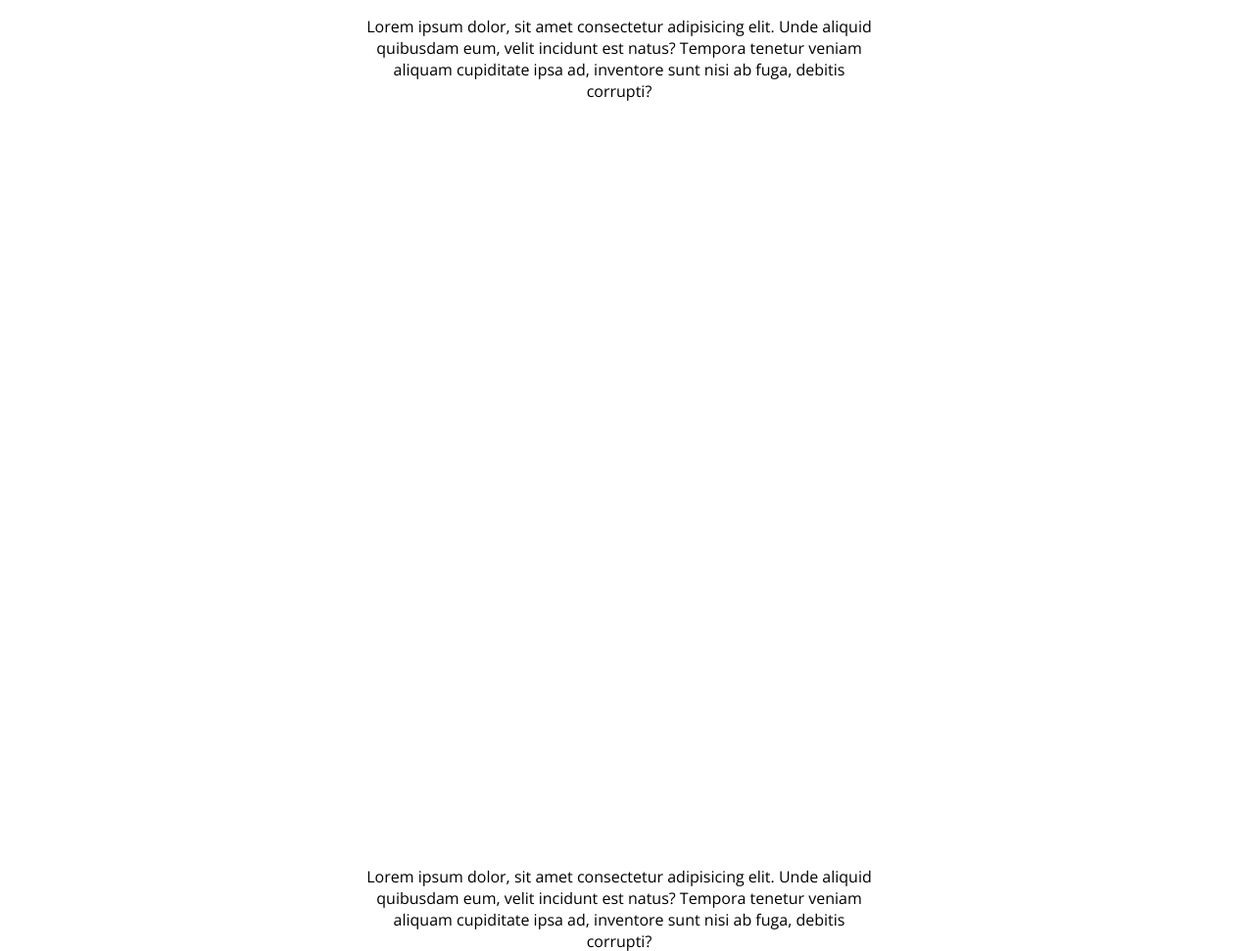
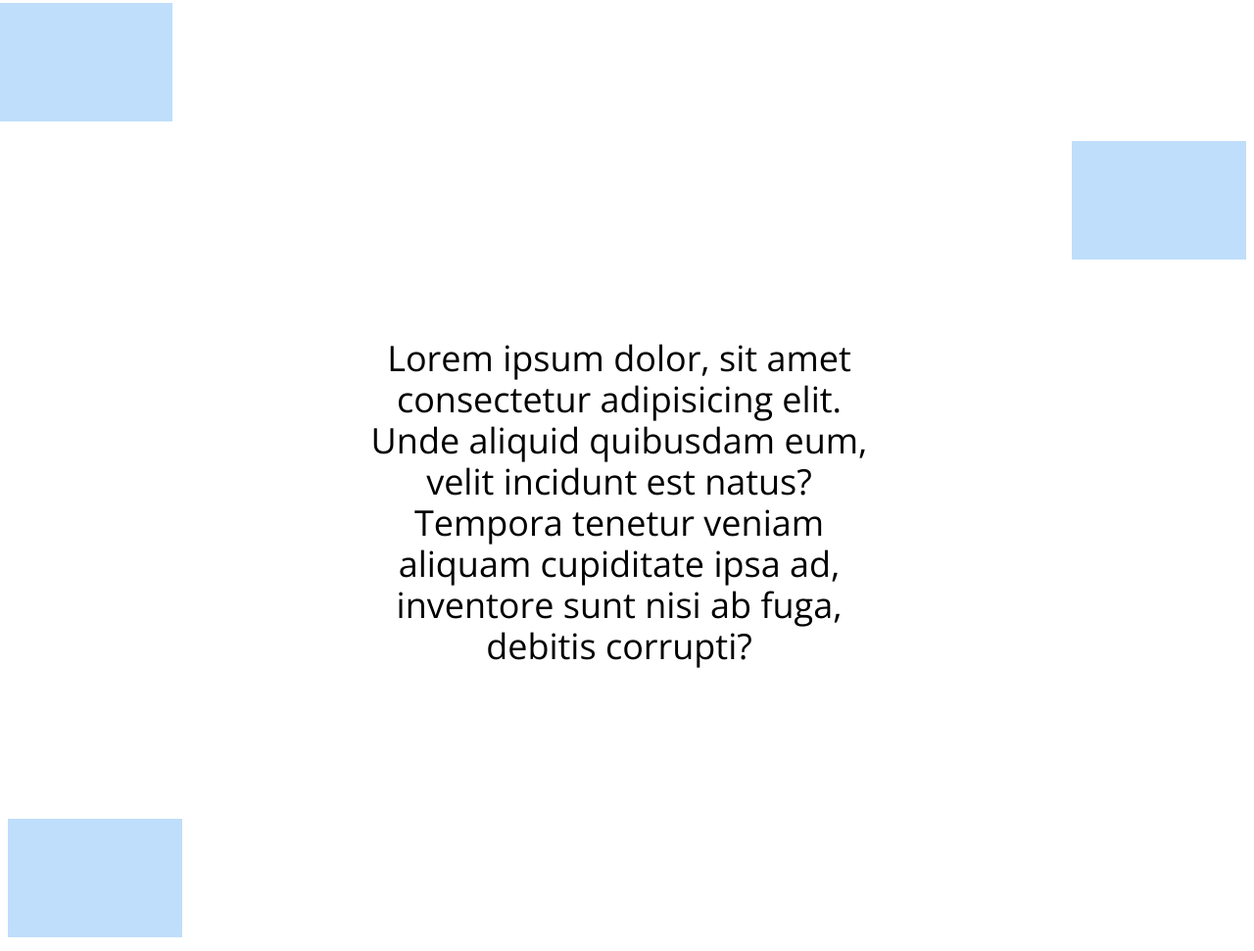
Before and after one commit to sashatrokhymenko/HOMEWORK2, a plain HTML site: page index.html in a window 1280 px wide. Shown: the part 1436-2407 px from the top of the page at 98% size. Drawn offline with nearby package versions, Linux system fonts and the light colour scheme; a web font is replaced by a local one.

Commit message:
Add files via upload

```diff
--- a/index.html
+++ b/index.html
@@ -35,18 +35,23 @@
         <p class="description_text">
             Duis aute irure dolor in reprehenderit in voluptate velit esse cillum dolore eu fugiat nulla pariatur. Excepteur sint occaecat cupidatat non proident, sunt in culpa qui officia deserunt mollit anim id est laborum.
         </p>
+    </section>
 
-    </section>
-    <section>
-        <p class="description_poem">
+    <section class="square">
+         <div class="square_item item1">
+            </div>
+         <div class="square_item item2">
+            </div>
+         <div class="square_item item3">
+            </div>
+        <p class="square_text">
             Lorem ipsum dolor, sit amet consectetur adipisicing elit. Unde aliquid quibusdam eum, velit incidunt est natus? Tempora tenetur veniam aliquam cupiditate ipsa ad, inventore sunt nisi ab fuga, debitis corrupti?
-
         </p>
     </section>
-    <section>
-        <p class="description_poem">
+
+    <section class="container circle">
+        <p class="circle_text">
             Lorem ipsum dolor, sit amet consectetur adipisicing elit. Unde aliquid quibusdam eum, velit incidunt est natus? Tempora tenetur veniam aliquam cupiditate ipsa ad, inventore sunt nisi ab fuga, debitis corrupti?
-
         </p>
     </section>
 <section class="form-section">
--- a/style.css
+++ b/style.css
@@ -51,11 +51,13 @@ font-family: 'Open Sans', sans-serif;
     padding: 30px 50px 20px 50px;
 }
 .description_text {
-    max-width: 726px;
+    max-width: 696px;
     margin: 0 auto 134px;
-   padding: 133px 274px 134px 370px;
-   color:  #FFFFFF;
-   ;
+    font-weight: 400px;
+    line-height: 49px;
+    padding: 133px 274px 134px 370px;
+    color:  #FFFFFF;
+
 }
 .description_button {
 width: 420px;
@@ -67,15 +69,50 @@ font-weight: 700;
 font-size: 36px;
 line-height: 49.03px;
 }
-.description_poem {
+.square{
+    position: relative;
+    margin: 221px auto;
+}
+.square_text {
     text-align: center;
     max-width: 696px;
-    height: 297px;
-    margin: 0 auto 134px;
+    font-size: 36px;
+    line-height: 42px;
+    margin: 0 auto auto;
     padding: 221px 380px 216px 364px;
 }
 
+.square_item {
+    position: absolute;
+    width: 178px;
+    height: 121px;
+    background-color:  #BFDEFB;
+}
+.item1 {
+    background-color: #BFDEFB;
+    top: -121px;
+    left: -10px;
+}
+.item2 {
+   bottom: -60px;
+}
+.item3 {
+    right: 0;
+    top: 20px;
 
+}
+.circle_text {
+    text-align: center;
+    max-width: 696px;
+    font-size: 36px;
+    line-height: 42px;
+    margin: 0 auto;
+    }
+    .container circle {
+width: 50%;
+height: 500px;
+border: 1px solid gray;
+    }
 .form-section {
     margin: 63px auto 100px;
     max-width: 647px;
```
